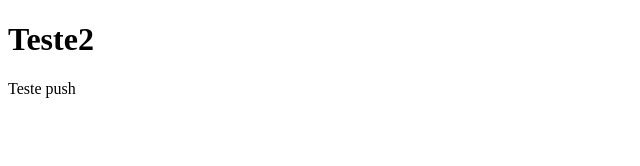
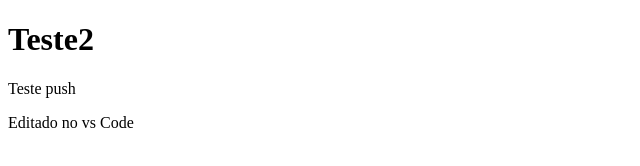
Before and after one commit to HasK14/trabalhoJS, a plain HTML site: page index.html in a window 1280 px wide. Shown: the whole page, without its empty margins (0-640 px from the left). Drawn offline with Linux system fonts and the light colour scheme.

Commit message:
refactor. alter index.html

```diff
--- a/index.html
+++ b/index.html
@@ -9,6 +9,7 @@
   <body>
     <h1>Teste2</h1>
     <p>Teste push</p>
+    <p>Editado no vs Code</p>
     <p></p>
   </body>
 </html>
```
